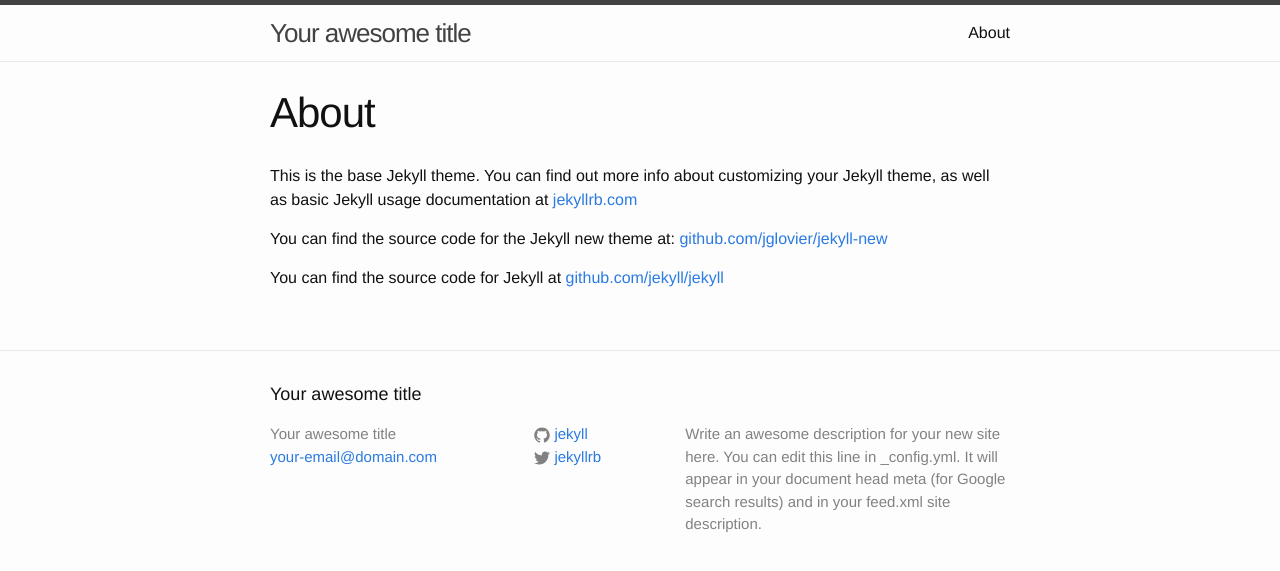
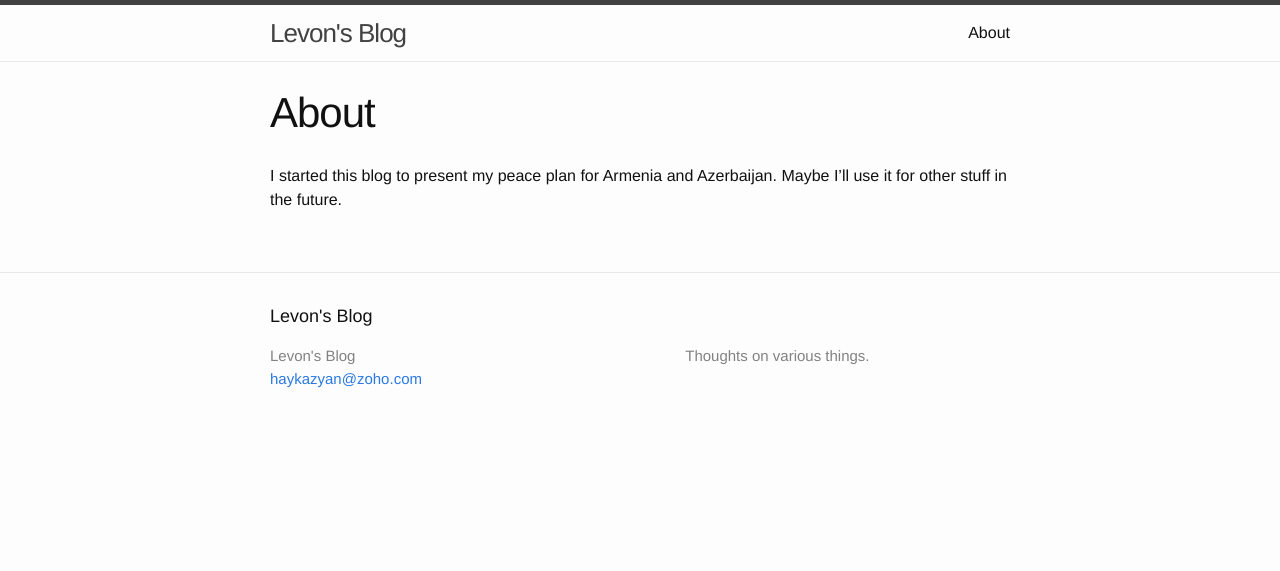
Before and after one commit to lyovushka/lyovushka.github.io, a Jekyll site: the page built from about.md, in a window 1280 px wide. Shown: the top 571 px of the page. Built offline with Jekyll 4.4.1, drawn with Linux system fonts in a browser that asks for light colours.

Commit message:
Added the peace proposal

```diff
--- a/_config.yml
+++ b/_config.yml
@@ -1,14 +1,12 @@
 # Site settings
-title: Your awesome title
-email: your-email@domain.com
+title: Levon's Blog
+email: haykazyan@zoho.com
 description: > # this means to ignore newlines until "baseurl:"
-  Write an awesome description for your new site here. You can edit this
-  line in _config.yml. It will appear in your document head meta (for
-  Google search results) and in your feed.xml site description.
+  Thoughts on various things.
 baseurl: "" # the subpath of your site, e.g. /blog/
 url: "http://yourdomain.com" # the base hostname & protocol for your site
-twitter_username: jekyllrb
-github_username:  jekyll
+#twitter_username: jekyllrb
+#github_username:  jekyll
 
 # Build settings
 markdown: kramdown
--- a/_includes/footer.html
+++ b/_includes/footer.html
@@ -13,11 +13,11 @@
       </div>
 
       <div class="footer-col  footer-col-2">
-        <ul class="social-media-list">
+        <!--<ul class="social-media-list">
           {% if site.github_username %}
           <li>
             <a href="https://github.com/{{ site.github_username }}">
-              <span class="icon  icon--github">
+              <span class="icon  icon- -github">
                 <svg viewBox="0 0 16 16">
                   <path fill="#828282" d="M7.999,0.431c-4.285,0-7.76,3.474-7.76,7.761 c0,3.428,2.223,6.337,5.307,7.363c0.388,0.071,0.53-0.168,0.53-0.374c0-0.184-0.007-0.672-0.01-1.32 c-2.159,0.469-2.614-1.04-2.614-1.04c-0.353-0.896-0.862-1.135-0.862-1.135c-0.705-0.481,0.053-0.472,0.053-0.472 c0.779,0.055,1.189,0.8,1.189,0.8c0.692,1.186,1.816,0.843,2.258,0.645c0.071-0.502,0.271-0.843,0.493-1.037 C4.86,11.425,3.049,10.76,3.049,7.786c0-0.847,0.302-1.54,0.799-2.082C3.768,5.507,3.501,4.718,3.924,3.65 c0,0,0.652-0.209,2.134,0.796C6.677,4.273,7.34,4.187,8,4.184c0.659,0.003,1.323,0.089,1.943,0.261 c1.482-1.004,2.132-0.796,2.132-0.796c0.423,1.068,0.157,1.857,0.077,2.054c0.497,0.542,0.798,1.235,0.798,2.082 c0,2.981-1.814,3.637-3.543,3.829c0.279,0.24,0.527,0.713,0.527,1.437c0,1.037-0.01,1.874-0.01,2.129 c0,0.208,0.14,0.449,0.534,0.373c3.081-1.028,5.302-3.935,5.302-7.362C15.76,3.906,12.285,0.431,7.999,0.431z"/>
                 </svg>
@@ -31,7 +31,7 @@
           {% if site.twitter_username %}
           <li>
             <a href="https://twitter.com/{{ site.twitter_username }}">
-              <span class="icon  icon--twitter">
+              <span class="icon  icon- -twitter">
                 <svg viewBox="0 0 16 16">
                   <path fill="#828282" d="M15.969,3.058c-0.586,0.26-1.217,0.436-1.878,0.515c0.675-0.405,1.194-1.045,1.438-1.809
                   c-0.632,0.375-1.332,0.647-2.076,0.793c-0.596-0.636-1.446-1.033-2.387-1.033c-1.806,0-3.27,1.464-3.27,3.27 c0,0.256,0.029,0.506,0.085,0.745C5.163,5.404,2.753,4.102,1.14,2.124C0.859,2.607,0.698,3.168,0.698,3.767 c0,1.134,0.577,2.135,1.455,2.722C1.616,6.472,1.112,6.325,0.671,6.08c0,0.014,0,0.027,0,0.041c0,1.584,1.127,2.906,2.623,3.206 C3.02,9.402,2.731,9.442,2.433,9.442c-0.211,0-0.416-0.021-0.615-0.059c0.416,1.299,1.624,2.245,3.055,2.271 c-1.119,0.877-2.529,1.4-4.061,1.4c-0.264,0-0.524-0.015-0.78-0.046c1.447,0.928,3.166,1.469,5.013,1.469 c6.015,0,9.304-4.983,9.304-9.304c0-0.142-0.003-0.283-0.009-0.423C14.976,4.29,15.531,3.714,15.969,3.058z"/>
@@ -43,6 +43,7 @@
           </li>
           {% endif %}
         </ul>
+	-->
       </div>
 
       <div class="footer-col  footer-col-3">
--- a/_sass/_base.scss
+++ b/_sass/_base.scss
@@ -17,7 +17,7 @@
     font-family: $base-font-family;
     font-size: $base-font-size;
     line-height: $base-line-height;
-    font-weight: 300;
+    font-weight: normal;
     color: $text-color;
     background-color: $background-color;
     -webkit-text-size-adjust: 100%;
@@ -80,7 +80,7 @@
  * Headings
  */
 h1, h2, h3, h4, h5, h6 {
-    font-weight: 300;
+    font-weight: normal;
 }
 
 
--- a/about.md
+++ b/about.md
@@ -4,8 +4,5 @@
 permalink: /about/
 ---
 
-This is the base Jekyll theme. You can find out more info about customizing your Jekyll theme, as well as basic Jekyll usage documentation at [jekyllrb.com](http://jekyllrb.com/)
-
-You can find the source code for the Jekyll new theme at: [github.com/jglovier/jekyll-new](https://github.com/jglovier/jekyll-new)
-
-You can find the source code for Jekyll at [github.com/jekyll/jekyll](https://github.com/jekyll/jekyll)
+I started this blog to present my peace plan for Armenia and Azerbaijan. Maybe
+I'll use it for other stuff in the future.
--- a/css/main.scss
+++ b/css/main.scss
@@ -8,6 +8,7 @@
 // Our variables
 $base-font-family: Helvetica, Arial, sans-serif;
 $base-font-size:   16px;
+$base-font-weight: nomral;
 $small-font-size:  $base-font-size * 0.875;
 $base-line-height: 1.5;
 
```
Also changed, not shown: _posts/2015-04-19-welcome-to-jekyll.markdown (deleted, +0 -25 lines), _posts/2015-06-20-peace-plan.md (added, +132 -0 lines), assets/nk_map.jpg (added), assets/nk_map1.jpg (added), assets/nk_map2.jpg (added), assets/nk_map3.jpg (added).
